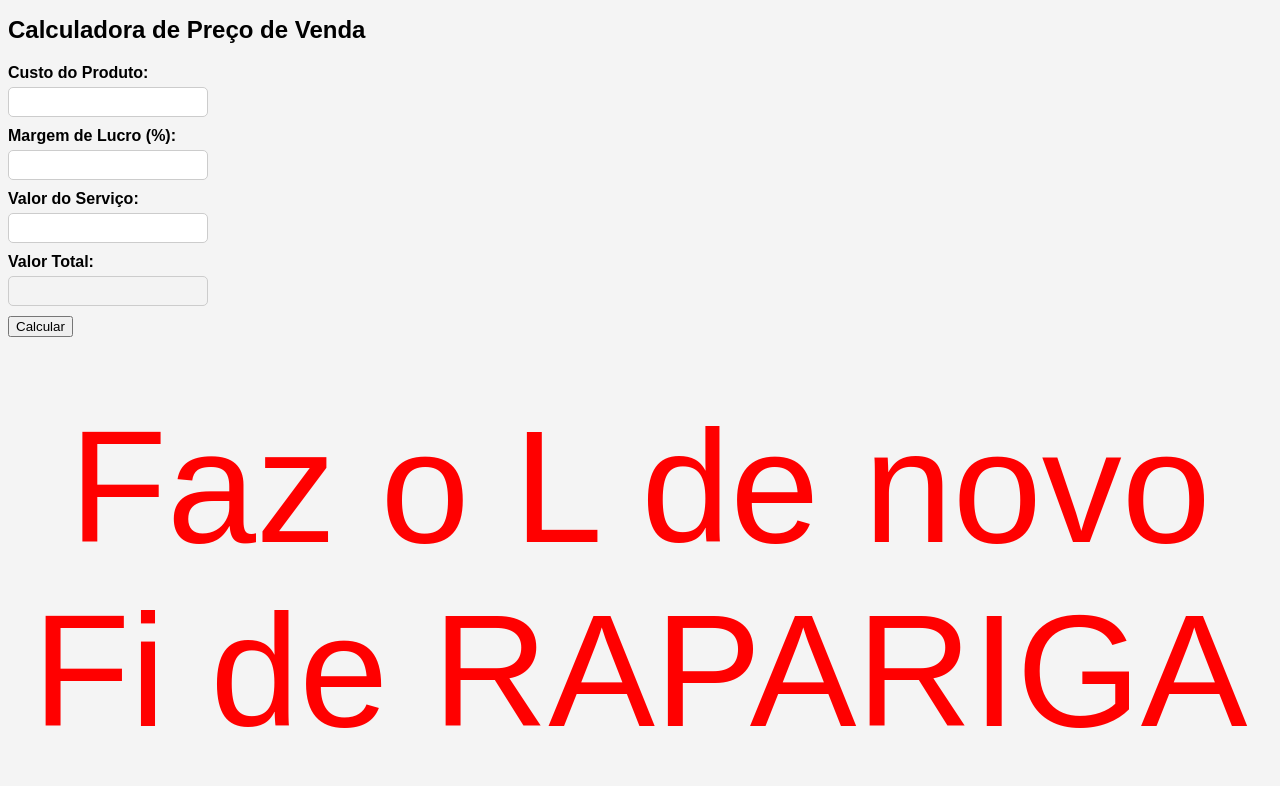
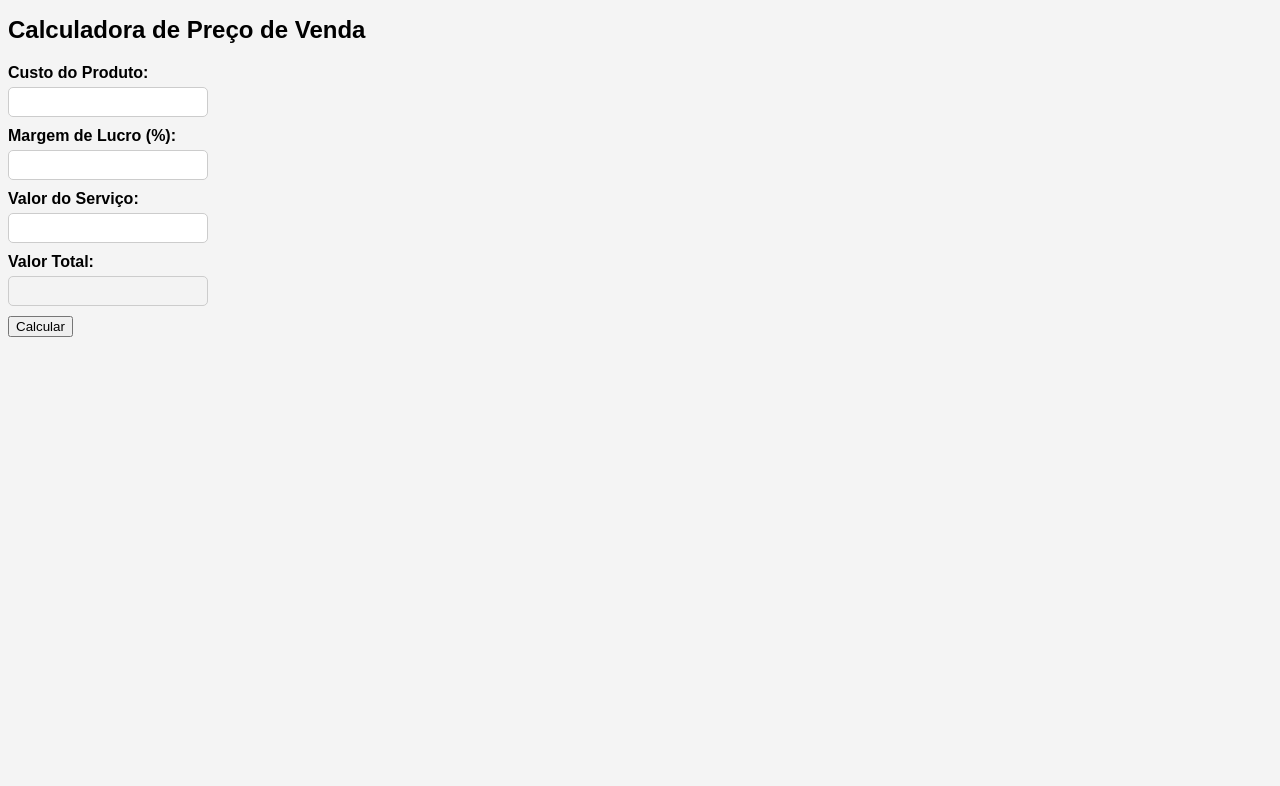
Before and after one commit to ancelmoth/calcula-lucro, a plain HTML site: page index.html in a window 1280 px wide. Drawn offline with Linux system fonts and the light colour scheme.

Commit message:
Corrigindo bugs

```diff
--- a/app.js
+++ b/app.js
@@ -1,17 +1,6 @@
 function calcular() {
-    // Obter o valor do custo do produto
+    // Obter os valores do custo, margem de lucro e valor do serviço
     var custo = parseFloat(document.getElementById("custo").value);
-
-    // Verificar se o valor do custo foi inserido
-    if (isNaN(custo)) {
-        document.getElementById("mensagem-erro").style.display = "block";
-        return;
-    }
-
-    // Esconder a mensagem de erro, caso ela tenha sido exibida anteriormente
-    document.getElementById("mensagem-erro").style.display = "none";
-
-    // Obter os valores da margem de lucro e do valor do serviço
     var margem = parseFloat(document.getElementById("margem").value);
     var servico = parseFloat(document.getElementById("servico").value);
 
--- a/estilos.css
+++ b/estilos.css
@@ -33,11 +33,3 @@ input[type="number"], input[type="text"] {
     .botao:hover {
         background-color: #3E8E41;
     }
-
-    #mensagem-erro {
-        font-size: 160px;
-        color: red;
-        text-align: center;
-        margin-top: 20px;
-        padding: 20px;
-    }
--- a/index.html
+++ b/index.html
@@ -26,7 +26,7 @@
 	<input type="text" id="preco" disabled><br>
 	<button onclick="calcular()">Calcular</button><br><br>
 
-    <div id="mensagem-erro">Faz o L de novo Fi de RAPARIGA</div>
+
 
 </body>
 <script src="app.js"></script>
```
